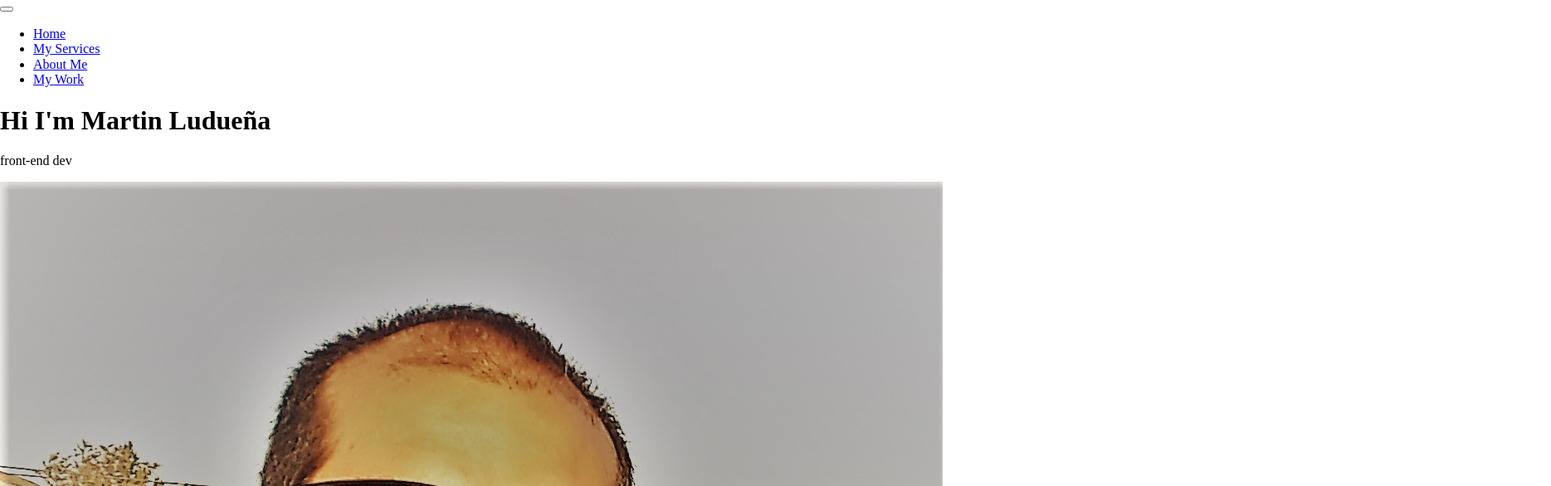
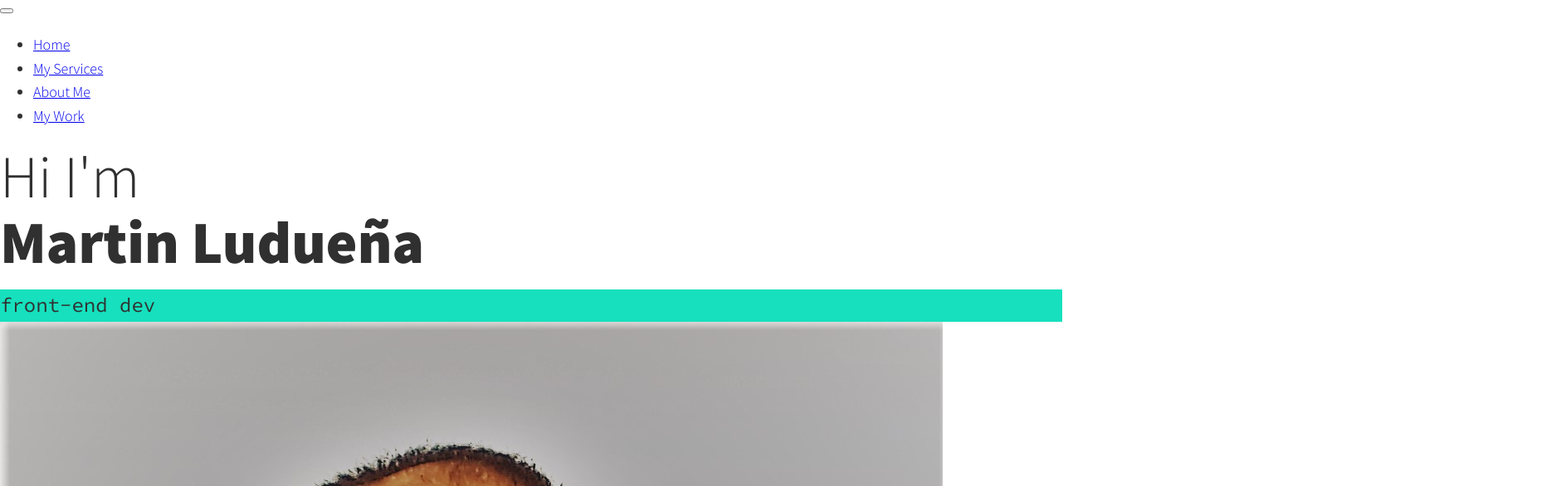
Before and after one commit to martinlud136/Porfolio-website, a plain HTML site: page index.html in a window 1280 px wide. Shown: the part 58-644 px from the top of the page at 83% size, 1869 px wide, since content can reach past the window. Drawn offline with nearby package versions, Linux system fonts and the light colour scheme.

Commit message:
fonts, weight and colors

```diff
--- a/css/style.css
+++ b/css/style.css
@@ -47,6 +47,8 @@ img {
     max-width: 100%;
 }
 
+strong { font-weight: var(--fw-bold) }
+
 /* Typography */
 
 h1,
@@ -59,3 +61,27 @@ h3 {
 h1 { font-size: var(--fs-h1) }
 h2 { font-size: var(--fs-h2) }
 h3 { font-size: var(--fs-h3) }
+
+
+.section__title {
+    margin-bottom: .25em;
+}
+
+.section__title--intro {
+    font-weight: var(--fw-reg);
+}
+
+.section__title--intro strong {
+    display: block;
+}
+
+.section__subtitle {
+    margin: 0;
+    font-size: var(--fs-h3);
+}
+
+.section__subtitle--intro,
+.section__subtitle--about {
+    background: var(--clr-accent);
+    font-family: var(--ff-secondary);
+}
--- a/index.html
+++ b/index.html
@@ -7,6 +7,7 @@
     <link rel="stylesheet" href="https://cdnjs.cloudflare.com/ajax/libs/normalize/7.0.0/normalize.min.css">
     <link rel="stylesheet" href="https://cdnjs.cloudflare.com/ajax/libs/font-awesome/5.11.2/css/all.css" integrity="sha256-46qynGAkLSFpVbEBog43gvNhfrOj+BmwXdxFgVK/Kvc=" crossorigin="anonymous" />
     <link href="https://fonts.googleapis.com/css?family=Source+Code+Pro:400,900|Source+Sans+Pro:300,900&display=swap" rel="stylesheet">
+    <link rel="stylesheet" href="./css/style.css">
 </head>
 <body>
     <header>
@@ -39,18 +40,18 @@
     <!-- My services -->
 
     <section class="my-services" id="services">
-        <h2 class="section_title section__title--services"></h2>
+        <h2 class="section_title section__title--services">Waht I do</h2>
         <div class="services">
             <div class="service">
-                <h3></h3>
+                <h3>Design + Development</h3>
                 <p>Lorem ipsum dolor sit amet consectetur adipisicing elit. Tenetur nemo blanditiis nostrum perferendis facere numquam vel est, ullam doloremque maxime, itaque odio reprehenderit harum aperiam voluptate quam velit eaque consectetur?</p>
             </div> <!--  service -->
             <div class="service">
-                <h3></h3>
+                <h3>E-Commerce</h3>
                 <p>Lorem ipsum dolor sit amet consectetur adipisicing elit. Enim alias saepe cum facilis debitis numquam maxime, iusto esse, omnis id ipsam temporibus laboriosam hic rem dolores excepturi minus. Porro, sapiente.</p>
             </div> <!--  service -->
             <div class="service">
-                <h3></h3>
+                <h3>WordPress</h3>
                 <p>Lorem ipsum dolor sit, amet consectetur adipisicing elit. Perferendis nihil accusamus libero, doloremque esse repudiandae quidem distinctio suscipit quo earum. Sed rerum voluptate nulla iusto culpa quibusdam quis corporis odio?</p>
             </div> <!--  service -->
         </div> <!--  services -->
```
